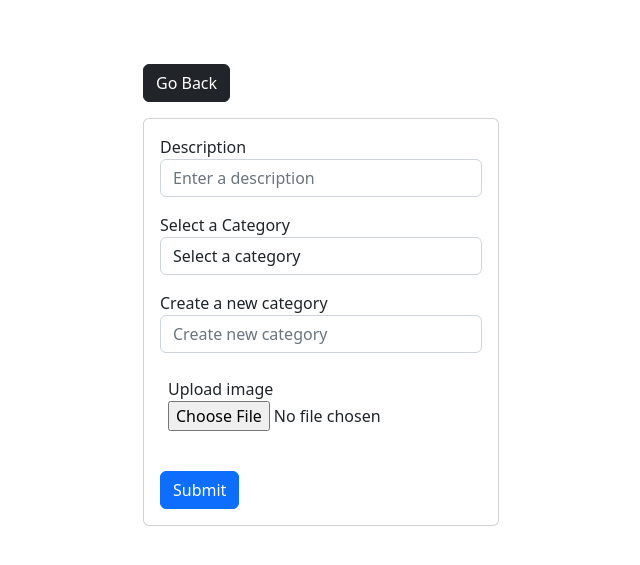
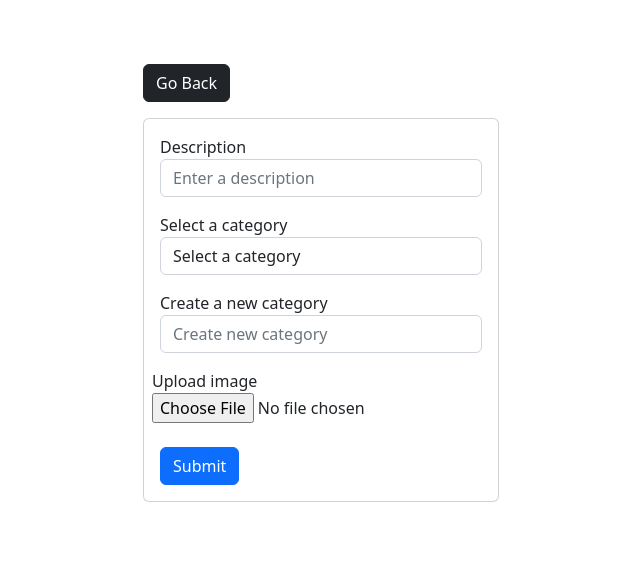
Before and after one commit to catekui/photogallery, a Django app: page /add/ in a window 1280 px wide. Shown: the top 565 px of the page, without its empty margins (319-959 px from the left). Run offline with Django 4.2, Linux system fonts and the light colour scheme; data that the repository does not hold is empty.

Commit message:
refactor the codebase

```diff
--- a/photos/templates/photos/add.html
+++ b/photos/templates/photos/add.html
@@ -26,13 +26,15 @@
                         <div class="form-group m-3">
                             <label>Description</label>
                             <input required type="text" name="description" placeholder="Enter a description" class="form-control">
+                        </div>
 
-                        </div>
                         <div class="form-group m-3">
-                            <label>Select a Category</label>
-                            <select  name ="category" class="form-control">
+                            <label>Select a category</label>
+                            <select name ="category" class="form-control">
                                 <option value="none">Select a category</option>
+
                                 {% for category in categories %}
+
                                     <option value="{{ category.id }}">{{category.name }}</option>
                                 {% endfor %}
                             </select>
@@ -45,7 +47,7 @@
                         </div>
 
 
-                        <div class="form-group m-4">
+                        <div class="form-group m-2">
                             <label>Upload image</label>
                             <input required type="file" name="image" class="form-control-file">
 
--- a/photos/templates/photos/gallery.html
+++ b/photos/templates/photos/gallery.html
@@ -45,7 +45,9 @@
                         </li>
                         {% for category in categories %}
                             <li class="list-group-item">
-                                <a href="{% url 'gallery' %}?category={{ category.name}}">{{category.name}}</a>
+                                <a href="{% url 'gallery' %}?category={{ category.name}}">
+                                    {{category.name}}
+                                </a>
                             </li>
                         {% endfor%}
 
--- a/photos/templates/photos/photo.html
+++ b/photos/templates/photos/photo.html
@@ -13,7 +13,6 @@
     <div class="container">
         <div class="row justify-content-center">
             <div class="col">
-                <!-- {% url "gallery"  %} -->
                 <a href='{% url "gallery"  %}' class="btn btn-dark my-3">Go Back</a>
                 <div style="height:90vh">
                      <img  style="max-width: 100%; max-height:100%"
--- a/photos/views.py
+++ b/photos/views.py
@@ -13,14 +13,16 @@ def index(request):
 
 def gallery(request):
     category = request.GET.get('category')
+    # print('category:', category )
     if category == None:
         photos = Photo.objects.all()
+
     else:
         photos = Photo.objects.filter(category__name=category)
 
 
     categories = Category.objects.all()
-    photos = Photo.objects.all()
+    # photos = Photo.objects.all()
     context = {'categories': categories, 'photos': photos}
     return render(request, 'photos/gallery.html' , context)
 
@@ -34,10 +36,10 @@ def addPhoto(request):
     categories = Category.objects.all()
     if request.method == 'POST':
         data = request.POST
-        images = request.FILES.get('images')
+        image = request.FILES.get('image')
 
-        print('data:', data)
-        print('images:', images)
+        # print('data:', data)
+        # print('image:', image)
 
         if data['category'] != 'none':
             category = Category.objects.get(id=data['category'])
@@ -46,11 +48,11 @@ def addPhoto(request):
         else:
             category = None
 
-            photo = Photo.objects.create(
+        photo = Photo.objects.create(
                 category=category,
                 description=data['description'],
                 image=image
             )
-            return redirect('gallery')
+        return redirect('gallery')
     context = {'categories': categories}
-    return render(request,'photos/add.html')
+    return render(request, 'photos/add.html',context)
```
Also changed, not shown: static/images/rabbit_P3s9JEh.jpg (added).
